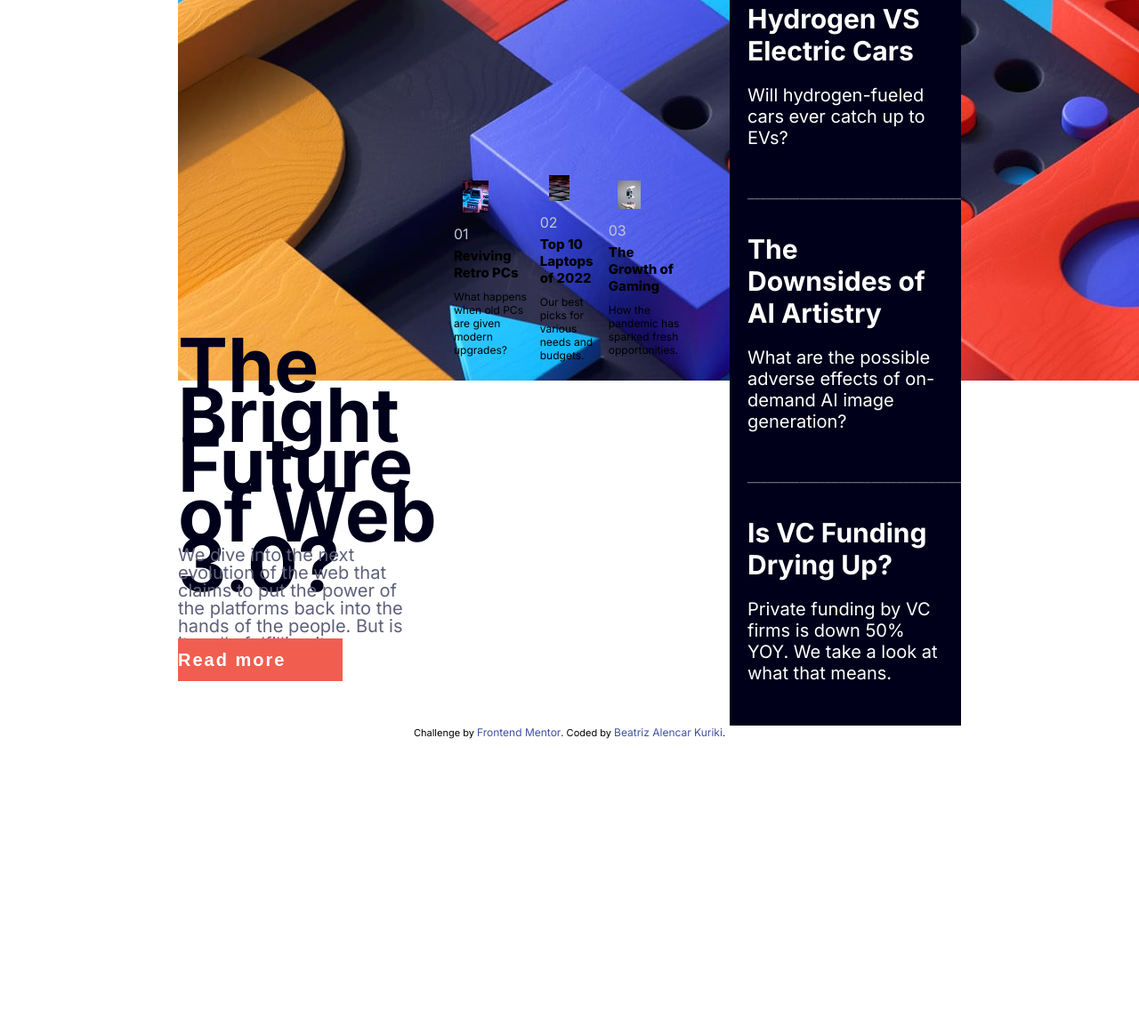
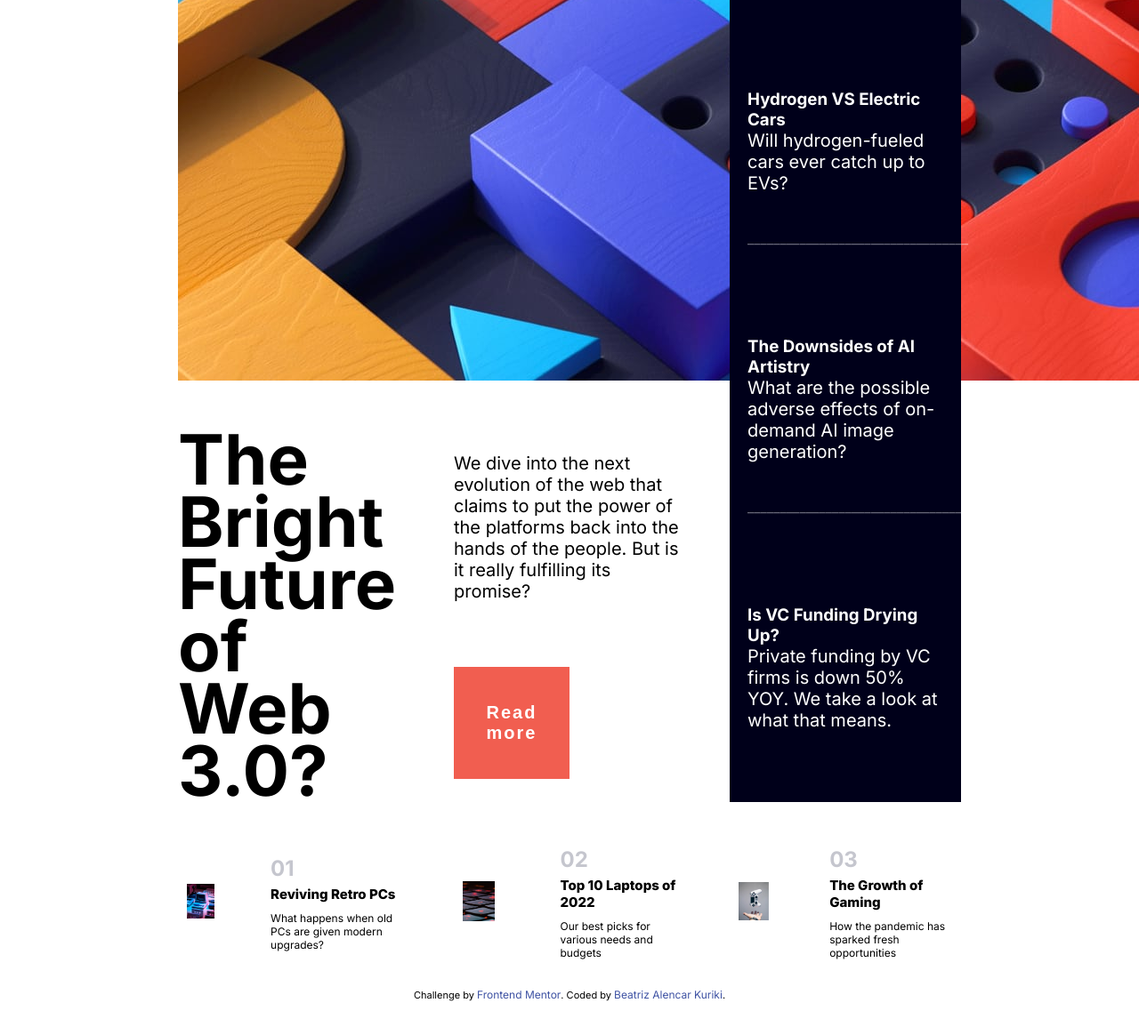
Before and after one commit to BeatrizKuriki/NewsHomepage, a plain HTML site: page index.html in a window 1280 px wide. Shown: the part 366-1530 px from the top of the page at 89% size. Before the commit the page ends 1297 px from the top, so only its background shows below. Drawn offline with Linux system fonts and the light colour scheme.

Commit message:
quase terminei a estilização

```diff
--- a/assets/style.css
+++ b/assets/style.css
@@ -78,11 +78,63 @@ main{
 
 }
 
-.principal{
+.paragrafo__btn__section{
+    display: flex;
+    flex-direction: column;
+    justify-content: space-around;
+}
+
+.paragrafo__btn__section button{
+    background-color: var(--softRef);
+    color: #fff;
+    border: none;
+    height: 30%;
+    padding: 5px;
+    letter-spacing: 2px;
+    font-size: 20px;
+    width: 50%;
+    font-weight:800;
+}
+
+.paragrafo__btn__section button:hover{
+    background-color: var(--darkGrayishBlue);
+}
+.principal-p{
+    font-size:20px;
+    margin-bottom: 20px;
+
+}
+
+.head-section h1{
+    font-size: 78px;
+    line-height: 70px;
+}
+
+aside{
+    background-color: var(--veryDarkBlue);
+    color: white;
+    grid-row: 1/3;
+    grid-column: 3;
+
+}
+.newsContainer{
     display: flex;
     flex-direction: column;
     justify-content: space-around;
 
+    position: relative;
+    height: 100%;
+    top: 10px;
+}
+
+.newsContainer > h2{
+    color: var(--softOrange);
+    margin: 20px;
+    font-size: 60px;
+}
+
+figure{
+    grid-column: 1/3;
 
 }
 
@@ -92,151 +144,80 @@ main{
     max-height: 100%;
 }
 
-.principal-h1{
-    width: 350px;
-    height: 182px;
-    left: 165px;
-    top: 512px;
-    font-family: 'Inter';
-    font-style: normal;
-    font-weight: 800;
-    font-size: 56px;
-    line-height: 56px;
-    display: flex;
-    align-items: center;
-    color: #00001A;
-    grid-template-columns:1;
-    grid-template-rows: 2;
-}
-
-.principal-p{
-    display: flex;
-    flex-direction: column;
-    justify-content: space-around;
-    height: 104px;
-    left: 0%;
-    right: 0%;
-    top: calc(50% - 104px/2 - 38.5px);
-    font-family:'Inter';
-    font-style: normal;
-    font-weight: 400;
-    font-size: 20px;
-    line-height:20px;
-    color: #5E607A;
+.text{
+    max-width: 100%;
+    padding: 0 20px;
 
 }
 
-button{
-    background-color: var(--softRef);
-    color: #fff;
-    border: none;
-    height: 30%;
-    pad: 5px;
-    letter-spacing: 2px;
-    font-size: 20px;
-    width: 50%;
-    font-weight: 800;
-    display: flex;
-    flex-direction: column;
-    justify-content: space-around;
-    left: 0%;
-    width: 185px;
-    height: 48px;
-    top:133px;
-    right: 47.14%;
-    top: 73.48%;
-    bottom: 0%;
-}
-
-button:hover{
-    background-color: var(--darkGrayishBlue);
-}
-
-
-aside{
-    background-color: var(--veryDarkBlue);
-    color: white;
-    grid-row: 1/3;
-    grid-column: 3;
-
+.text h2{
+    font-size: 30px;
+    margin-bottom: 20px;
 
 }
 
-.newsContainer{
-    display: flex;
-    flex-direction: column;
-    justify-content: space-around;
-    overflow: hidden;
-    position: relative;
-    height: 100%;
-    top: 10px;
+.txt h2:hover{
+    color: var(--softOrange);
+    cursor: pointer;
 }
 
-.newsContainer h2{
-    color: var(--softOrange);
-    margin: 20px;
-    font-size: 60px;
+.text p{
+    font-size: 20px;
+    margin-bottom: 40px;
 
 }
 
-.text{
-    max-width: 100%;
-    padding: 0 20px;
-}
-.text h3 {
-    font-size: 30px;
-    margin-bottom: 20px;
-}
-.text h3:hover{
-    color: var(--softOrange);
-    cursor: pointer;
-}
-.text p {
-    font-size: 20px;
-    margin-bottom: 40px;
-}
 .text:not(:last-child)::after{
     display: block;
-    content: '__________________________________________________';
+    content: '__________________________________';
     text-align: center;
     font-weight: 400;
     opacity: 40%;
 }
 
-
-.section{
+.card{
     display: flex;
     justify-content: center;
     align-items: center;
 
 }
-.section img{
+.card img{
     width: 30%;
     object-fit: cover;
     margin: 10px;
+}
+
+.card h2{
+    color: var(--grayishBlue);
+    margin-bottom: 5px;
 
 }
 
-.section header{
-    color: var(--grayishBlue);
-    margin-bottom: 5px;
-}
-.section h3{
+.card h3{
     font-size: 15px;
     font-weight: 800;
     margin-bottom: 10px;
+
 }
-.section h3:hover{
+
+.card h3:hover{
     color: var(--softOrange);
     cursor: pointer;
+
 }
-.section p {
+.card p {
     font-size: 12px;
 }
 
 
 
-.attribution { font-size: 11px; text-align: center; }
+
+
+
+
+
+
+.attribution { font-size: 11px; text-align: center;padding: 2rem; }
 .attribution a { color: hsl(228, 45%, 44%); }
 
 
--- a/index.html
+++ b/index.html
@@ -8,12 +8,10 @@
   <link rel="stylesheet" href="assets/style.css">
   <link rel="preconnect" href="https://fonts.googleapis.com" />
   <link rel="preconnect" href="https://fonts.gstatic.com" crossorigin />
-  <link
-    href="https://fonts.googleapis.com/css2?family=Inter:wght@400;700;800&family=Work+Sans:wght@400;700&display=swap"
-    rel="stylesheet"
-  />
+  <link href="https://fonts.googleapis.com/css2?family=Inter:wght@400;700;800&family=Work+Sans:wght@400;700&display=swap"
+    rel="stylesheet" />
+
   <title>Frontend Mentor | News homepage</title>
-
 
 
 </head>
@@ -35,13 +33,18 @@
   </header>
 
   <main>
-    <section class="principal">
+
       <figure class="imagem-central">
         <img src="assets/images/image-web-3-desktop.jpg" alt="imagem central">
       </figure>
-      <div class="principal-h1">
+
+      <section class="head-section">
+        <div>
           <h1>The Bright Future of Web 3.0?</h1>
         </div>
+      </section>
+
+      <section class="paragrafo__btn__section">
         <p class="principal-p">We dive into the next evolution of the web that claims to put the power of the platforms back into the hands of the people.
           But is it really fulfilling its promise?</p>
           <button> Read more</button>
@@ -51,61 +54,76 @@
       <aside>
         <div class="newsContainer">
           <h2>New</h2>
-
           <div class="text">
-
             <h3>Hydrogen VS Electric Cars</h3>
             <p>Will hydrogen-fueled cars ever catch up to EVs?</p>
           </div>
+          <div class="text">
+            <h3>The Downsides of AI Artistry</h3>
+            <p>
+              What are the possible adverse effects of on-demand AI image
+              generation?
+            </p>
+          </div>
+          <div class="text">
+            <h3>Is VC Funding Drying Up?</h3>
+            <p>
+              Private funding by VC firms is down 50% YOY. We take a look at
+              what that means.
+            </p>
+          </div>
+        </div>
+      </aside>
 
-        <div class="text">
-          <h3>The Downsides of AI Artistry </h3>
-          <p>What are the possible adverse effects of on-demand
-            AI image generation?</p>
+      <div class="card">
+        <figure>
+          <img src="assets/images/image-retro-pcs.jpg" alt="computador antigo">
+        </figure>
+
+          <div class="cardTexto">
+              <h2>01</h2>
+              <h3>Reviving Retro PCs</h3>
+              <p>What happens when old PCs are given modern upgrades?</p>
           </div>
-
-        <div class="text">
-          <h3> Is VC Funding Drying Up?</h3>
-          <p>Private funding by VC firms is down 50% YOY.
-         We take a look at what that means.</p>
-
       </div>
 
 
+
+      <div class="card">
+            <figure>
+              <img src="assets/images/image-top-laptops.jpg" alt="laptop">
+            </figure>
+
+            <div class="cardTexto">
+                <h2>02</h2>
+                <h3>Top 10 Laptops of 2022</h3>
+                <p>Our best picks for various needs and budgets</p>
+            </div>
+     </div>
+
+     <div class="card">
+      <figure>
+        <img src="assets/images/image-gaming-growth.jpg" alt="controle de video game">
+      </figure>
+
+      <div class="cardTexto">
+          <h2>03</h2>
+          <h3>The Growth of Gaming</h3>
+          <p>How the pandemic has sparked fresh opportunities</p>
+      </div>
 </div>
 
 
-    </aside>
 
 
-   <div class="section">
-    <section >
-      <figure>
-        <img src="assets/images/image-retro-pcs.jpg" alt="">
-      </figure>
-      <header>01</header>
-    <h3>Reviving Retro PCs</h3>
-    <p>What happens when old PCs are given modern upgrades?</p>
-    </section>
 
-    <section >
-      <figure>
-        <img src="assets/images/image-top-laptops.jpg" alt="">
-      </figure>
-      <header>02</header>
-    <h3>Top 10 Laptops of 2022</h3>
-    <p>Our best picks for various needs and budgets.</p>
-    </section>
 
-    <section>
-      <figure>
-        <img src="assets/images/image-gaming-growth.jpg" alt="">
-      </figure>
-      <header>03</header>
-      <h3>The Growth of Gaming</h3>
-      <p>How the pandemic has sparked fresh opportunities.</p>
-    </section>
-   </div>
+
+
+
+
+
+
   </main>
 
 
```
Lines whose indentation alone changed are shown as unchanged.
